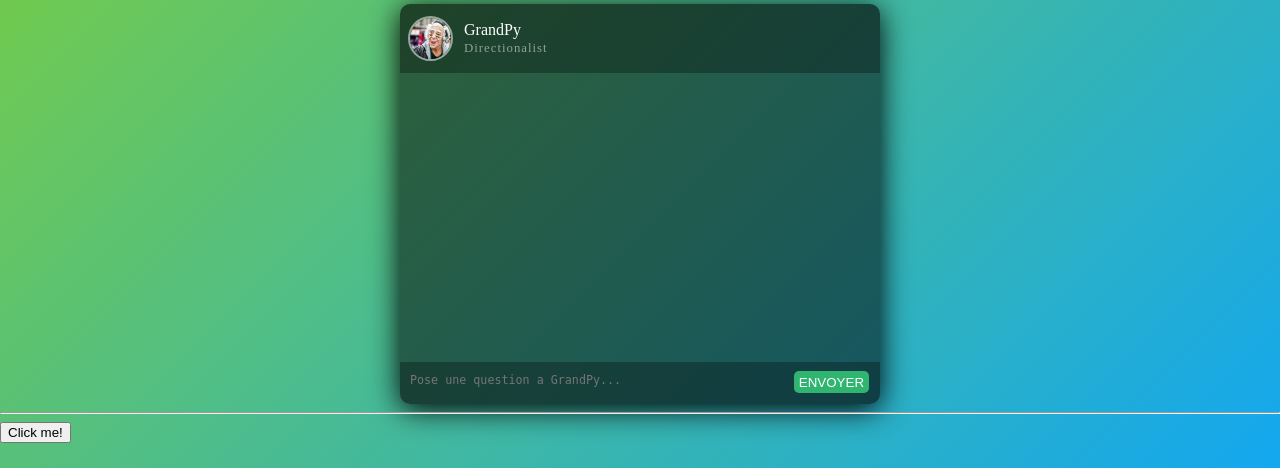
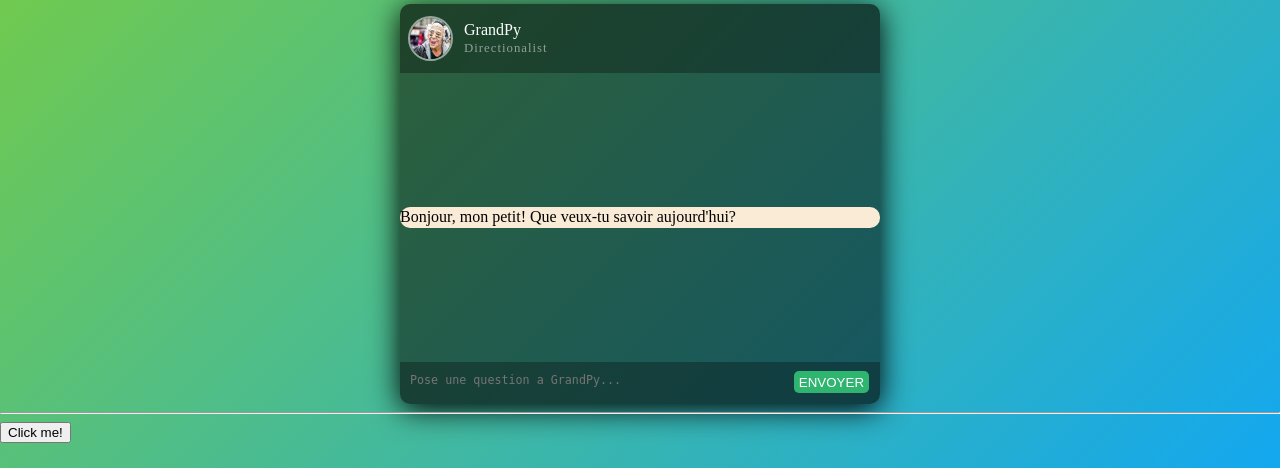
Before and after one commit to slesouef/FactMap, a Flask app: page / in a window 1280 px wide. Shown: the part 164-632 px from the top of the page. Run offline with Flask 2, Linux system fonts and the light colour scheme.

Commit message:
modified file so that page is launched with a chat entry from the bot

```diff
--- a/bot/templates/index.html
+++ b/bot/templates/index.html
@@ -21,8 +21,8 @@
                 </figure>
             </div>
             <div class="messages" id="messages">
-                <div class="message-content">
-                </div>
+                <div class="message">Bonjour, mon petit! Que veux-tu
+                    savoir aujourd'hui?</div>
             </div>
             <div class="message-box">
                 <textarea placeholder="Pose une question a GrandPy..."
```
